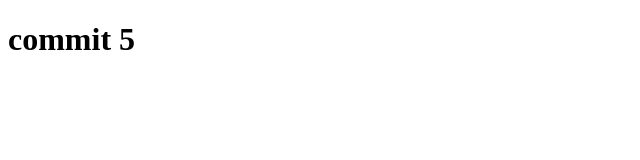
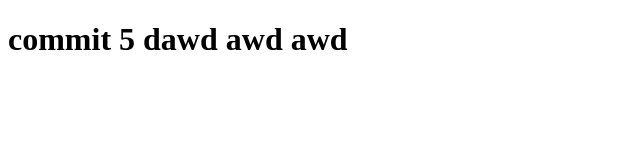
Before and after one commit to abdul-rozzaq/testrepo, a plain HTML site: page index.html in a window 1280 px wide. Shown: the whole page, without its empty margins (0-640 px from the left). Drawn offline with Linux system fonts and the light colour scheme.

Commit message:
trunk dasdasd

```diff
--- a/index.html
+++ b/index.html
@@ -8,7 +8,7 @@
 </head>
 
 <body>
-  <h1>commit 5</h1>
+  <h1>commit 5 dawd awd awd</h1>
 </body>
 
 </html>
```
